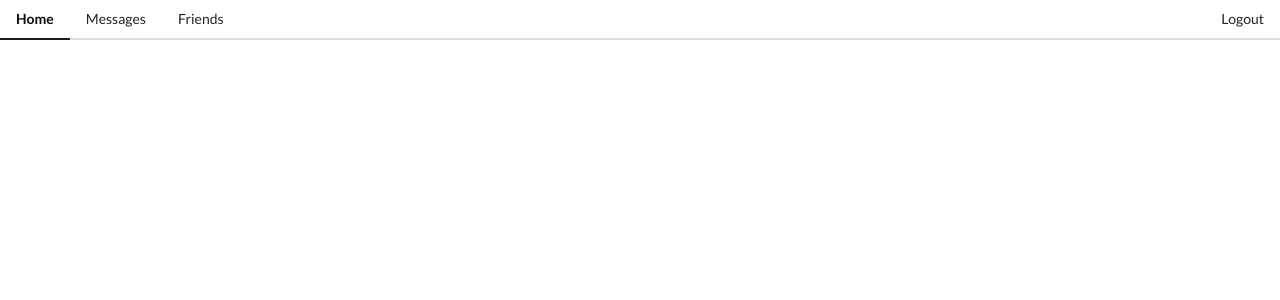
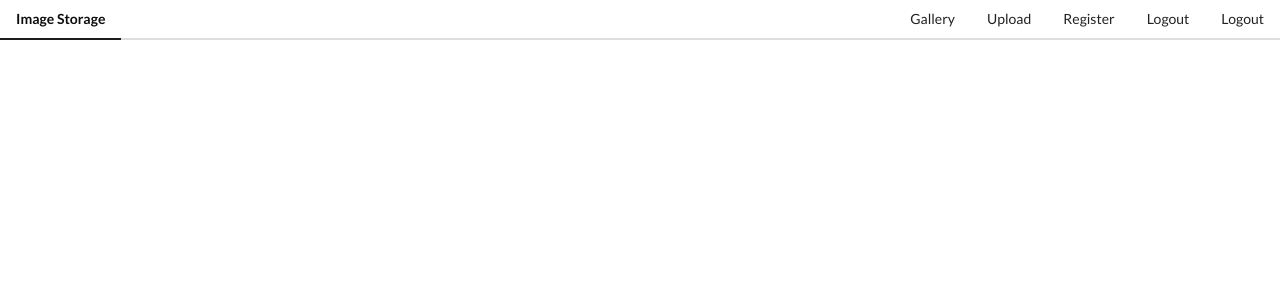
Before and after one commit to Aziz-Karamiani/vuejs-image-uploader, a Vue app: page / in a window 1280 px wide. Shown: the top 300 px of the page. Built offline with nearby package versions, Linux system fonts and the light colour scheme.

Commit message:
Some boilerplate

```diff
--- a/src/components/AppHeader.vue
+++ b/src/components/AppHeader.vue
@@ -1,15 +1,21 @@
 <template>
   <div class="ui secondary pointing menu">
     <a class="active item">
-      Home
-    </a>
-    <a class="item">
-      Messages
-    </a>
-    <a class="item">
-      Friends
+      Image Storage
     </a>
     <div class="right menu">
+      <a class="ui item">
+        Gallery
+      </a>
+      <a class="ui item">
+        Upload
+      </a>
+      <a class="ui item">
+        Register
+      </a>
+      <a class="ui item">
+        Logout
+      </a>
       <a class="ui item">
         Logout
       </a>
```
